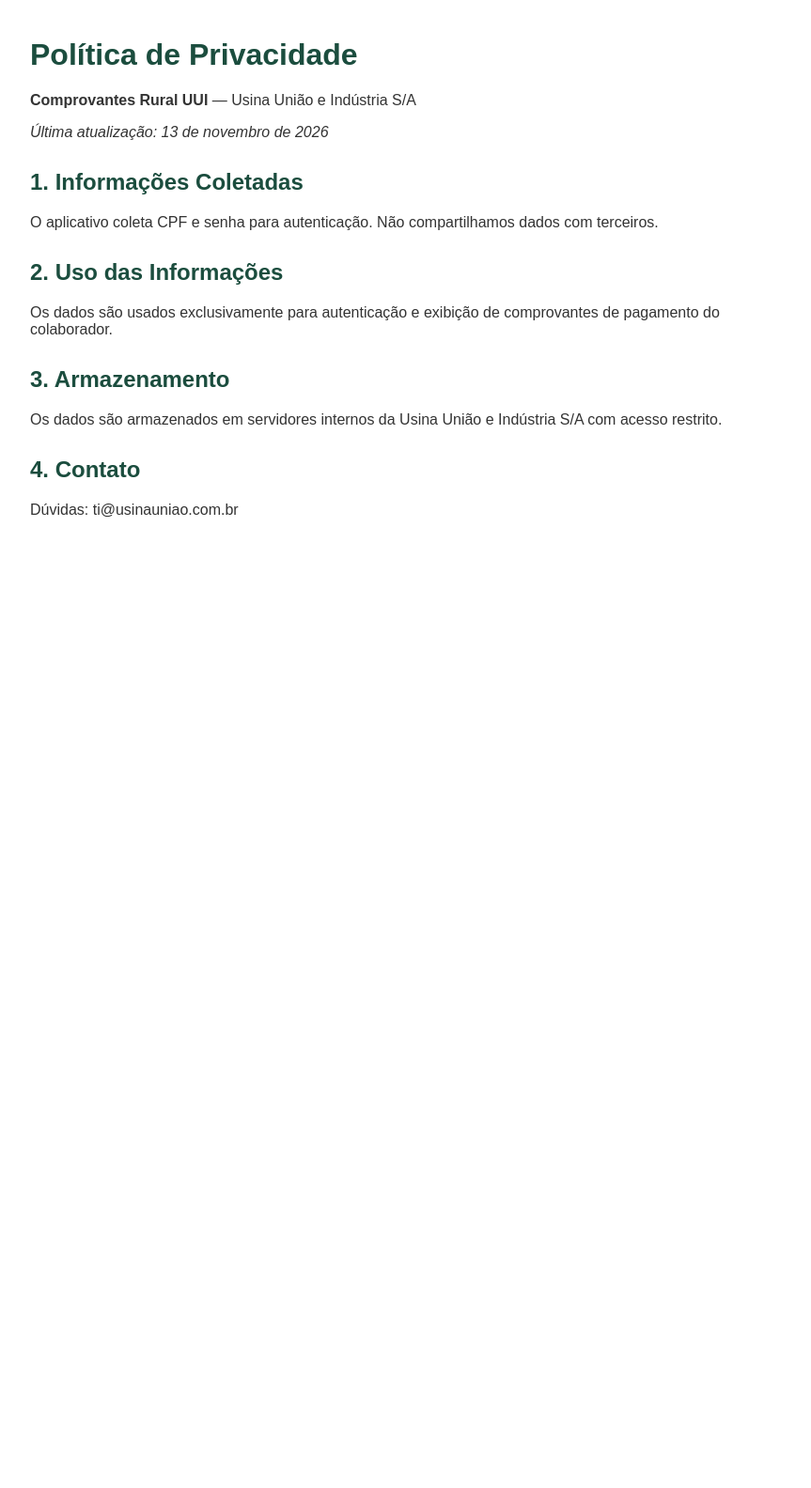
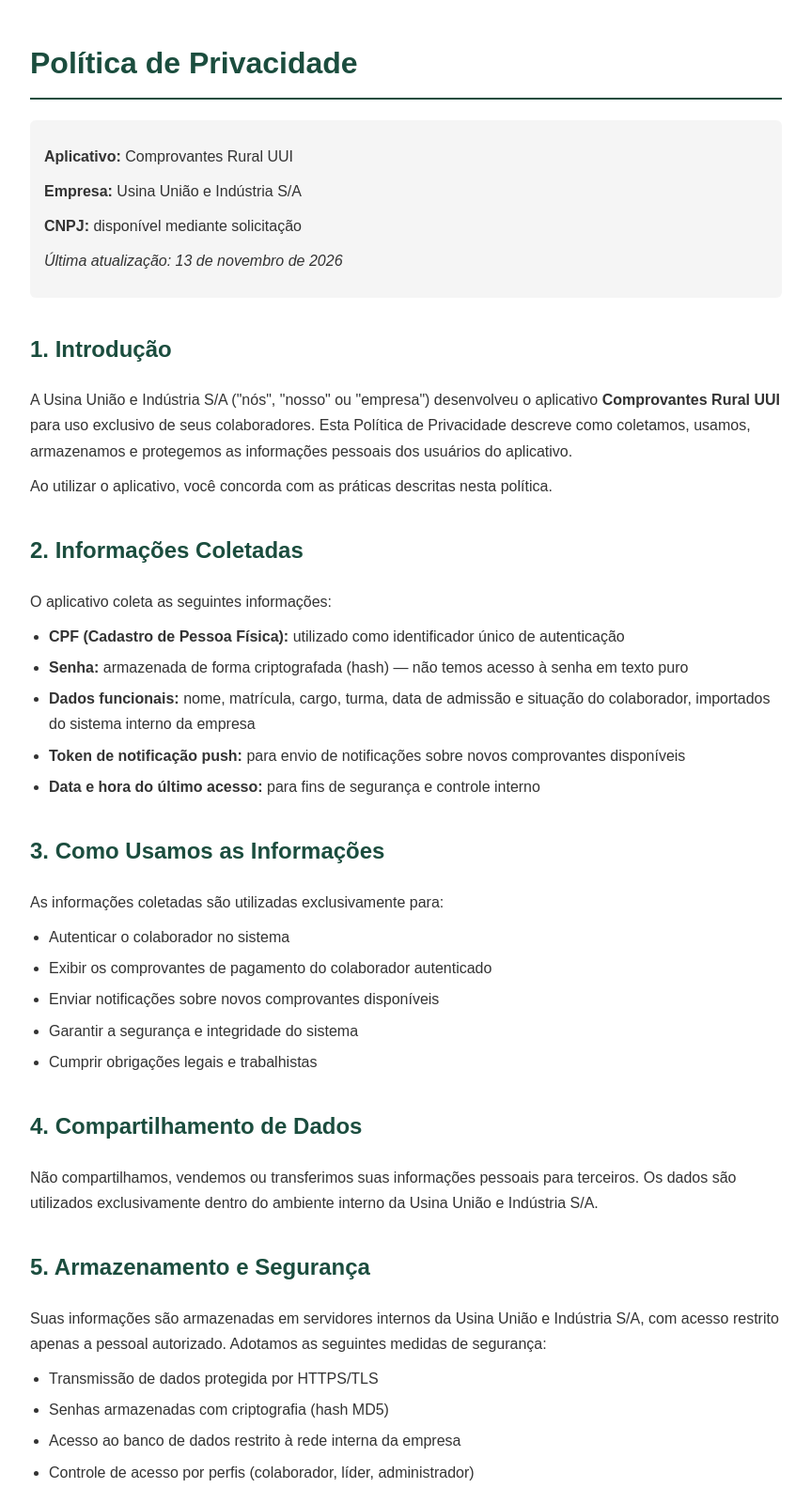
Before and after one commit to eltonf69/privacy-policy, a plain HTML site: page index.html in a window 1280 px wide. Shown: the top 1584 px of the page at 94% size, without its empty margins (208-1071 px from the left). Before the commit the page ends 800 px from the top, so only its background shows below. Drawn offline with Linux system fonts and the light colour scheme.

Commit message:
Ajuste em politicas

```diff
--- a/index.html
+++ b/index.html
@@ -5,26 +5,91 @@
 <meta name="viewport" content="width=device-width, initial-scale=1.0">
 <title>Política de Privacidade - Comprovantes Rural UUI</title>
 <style>
-  body { font-family: Arial, sans-serif; max-width: 800px; margin: 40px auto; padding: 0 20px; color: #333; }
-  h1 { color: #1B4D3E; }
-  h2 { color: #1B4D3E; margin-top: 30px; }
+  body { font-family: Arial, sans-serif; max-width: 800px; margin: 40px auto; padding: 0 20px; color: #333; line-height: 1.7; }
+  h1 { color: #1B4D3E; border-bottom: 2px solid #1B4D3E; padding-bottom: 10px; }
+  h2 { color: #1B4D3E; margin-top: 35px; }
+  p { margin: 10px 0; }
+  ul { margin: 10px 0; padding-left: 20px; }
+  li { margin: 6px 0; }
+  .header-info { background: #f5f5f5; padding: 15px; border-radius: 6px; margin-bottom: 30px; }
+  .contact-box { background: #e8f4f0; border-left: 4px solid #1B4D3E; padding: 15px; margin-top: 10px; border-radius: 0 6px 6px 0; }
 </style>
 </head>
 <body>
+
 <h1>Política de Privacidade</h1>
-<p><strong>Comprovantes Rural UUI</strong> — Usina União e Indústria S/A</p>
-<p><em>Última atualização: 13 de novembro de 2026</em></p>
 
-<h2>1. Informações Coletadas</h2>
-<p>O aplicativo coleta CPF e senha para autenticação. Não compartilhamos dados com terceiros.</p>
+<div class="header-info">
+  <p><strong>Aplicativo:</strong> Comprovantes Rural UUI</p>
+  <p><strong>Empresa:</strong> Usina União e Indústria S/A</p>
+  <p><strong>CNPJ:</strong> disponível mediante solicitação</p>
+  <p><em>Última atualização: 13 de novembro de 2026</em></p>
+</div>
 
-<h2>2. Uso das Informações</h2>
-<p>Os dados são usados exclusivamente para autenticação e exibição de comprovantes de pagamento do colaborador.</p>
+<h2>1. Introdução</h2>
+<p>A Usina União e Indústria S/A ("nós", "nosso" ou "empresa") desenvolveu o aplicativo <strong>Comprovantes Rural UUI</strong> para uso exclusivo de seus colaboradores. Esta Política de Privacidade descreve como coletamos, usamos, armazenamos e protegemos as informações pessoais dos usuários do aplicativo.</p>
+<p>Ao utilizar o aplicativo, você concorda com as práticas descritas nesta política.</p>
 
-<h2>3. Armazenamento</h2>
-<p>Os dados são armazenados em servidores internos da Usina União e Indústria S/A com acesso restrito.</p>
+<h2>2. Informações Coletadas</h2>
+<p>O aplicativo coleta as seguintes informações:</p>
+<ul>
+  <li><strong>CPF (Cadastro de Pessoa Física):</strong> utilizado como identificador único de autenticação</li>
+  <li><strong>Senha:</strong> armazenada de forma criptografada (hash) — não temos acesso à senha em texto puro</li>
+  <li><strong>Dados funcionais:</strong> nome, matrícula, cargo, turma, data de admissão e situação do colaborador, importados do sistema interno da empresa</li>
+  <li><strong>Token de notificação push:</strong> para envio de notificações sobre novos comprovantes disponíveis</li>
+  <li><strong>Data e hora do último acesso:</strong> para fins de segurança e controle interno</li>
+</ul>
 
-<h2>4. Contato</h2>
-<p>Dúvidas: ti@usinauniao.com.br</p>
+<h2>3. Como Usamos as Informações</h2>
+<p>As informações coletadas são utilizadas exclusivamente para:</p>
+<ul>
+  <li>Autenticar o colaborador no sistema</li>
+  <li>Exibir os comprovantes de pagamento do colaborador autenticado</li>
+  <li>Enviar notificações sobre novos comprovantes disponíveis</li>
+  <li>Garantir a segurança e integridade do sistema</li>
+  <li>Cumprir obrigações legais e trabalhistas</li>
+</ul>
+
+<h2>4. Compartilhamento de Dados</h2>
+<p>Não compartilhamos, vendemos ou transferimos suas informações pessoais para terceiros. Os dados são utilizados exclusivamente dentro do ambiente interno da Usina União e Indústria S/A.</p>
+
+<h2>5. Armazenamento e Segurança</h2>
+<p>Suas informações são armazenadas em servidores internos da Usina União e Indústria S/A, com acesso restrito apenas a pessoal autorizado. Adotamos as seguintes medidas de segurança:</p>
+<ul>
+  <li>Transmissão de dados protegida por HTTPS/TLS</li>
+  <li>Senhas armazenadas com criptografia (hash MD5)</li>
+  <li>Acesso ao banco de dados restrito à rede interna da empresa</li>
+  <li>Controle de acesso por perfis (colaborador, líder, administrador)</li>
+</ul>
+
+<h2>6. Criação de Contas</h2>
+<p>O aplicativo não permite que os usuários criem suas próprias contas. Todas as contas são criadas e gerenciadas exclusivamente pelo setor de TI da Usina União e Indústria S/A, com base nos dados cadastrais dos colaboradores já existentes no sistema interno da empresa.</p>
+
+<h2>7. Aceitação dos Termos LGPD</h2>
+<p>Em conformidade com a Lei Geral de Proteção de Dados (Lei nº 13.709/2018), no primeiro acesso ao aplicativo o colaborador é informado sobre a coleta e uso de seus dados e deve aceitar expressamente os termos antes de utilizar o sistema.</p>
+
+<h2>8. Direitos do Titular dos Dados</h2>
+<p>Conforme a LGPD, você tem direito a:</p>
+<ul>
+  <li>Confirmar a existência de tratamento de seus dados</li>
+  <li>Acessar os seus dados</li>
+  <li>Solicitar a correção de dados incompletos ou desatualizados</li>
+  <li>Solicitar informações sobre o compartilhamento de dados</li>
+</ul>
+<p>Para exercer seus direitos, entre em contato pelo e-mail indicado na seção de contato.</p>
+
+<h2>9. Retenção de Dados</h2>
+<p>Os dados são mantidos enquanto o colaborador possuir vínculo ativo com a empresa. Após o desligamento, os dados são mantidos pelo período exigido pela legislação trabalhista brasileira.</p>
+
+<h2>10. Alterações nesta Política</h2>
+<p>Podemos atualizar esta Política de Privacidade periodicamente. Notificaremos os usuários sobre mudanças significativas por meio do próprio aplicativo. Recomendamos consultar esta página regularmente.</p>
+
+<h2>11. Contato</h2>
+<div class="contact-box">
+  <p><strong>Setor de Tecnologia da Informação</strong><br>
+  Usina União e Indústria S/A<br>
+  E-mail: <a href="mailto:ti@usinauniao.com.br">ti@usinauniao.com.br</a></p>
+</div>
+
 </body>
 </html>
```
